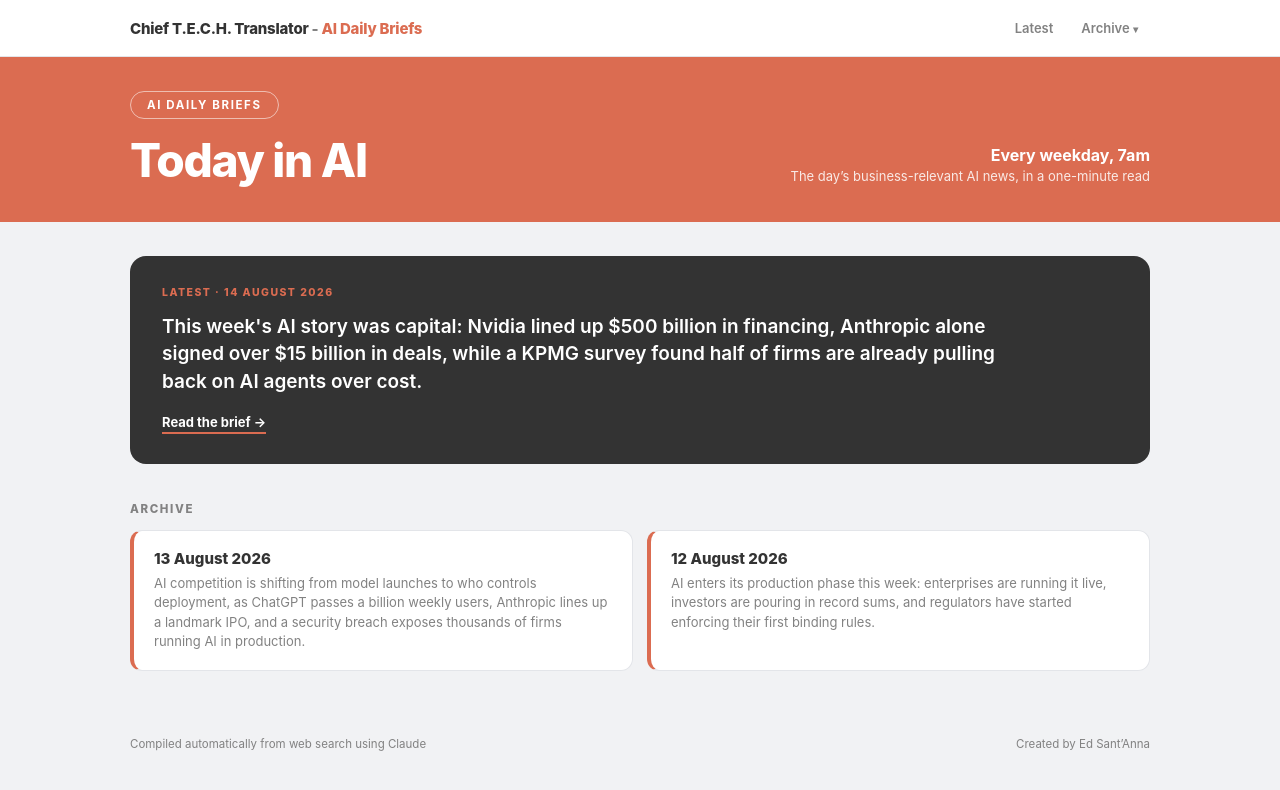
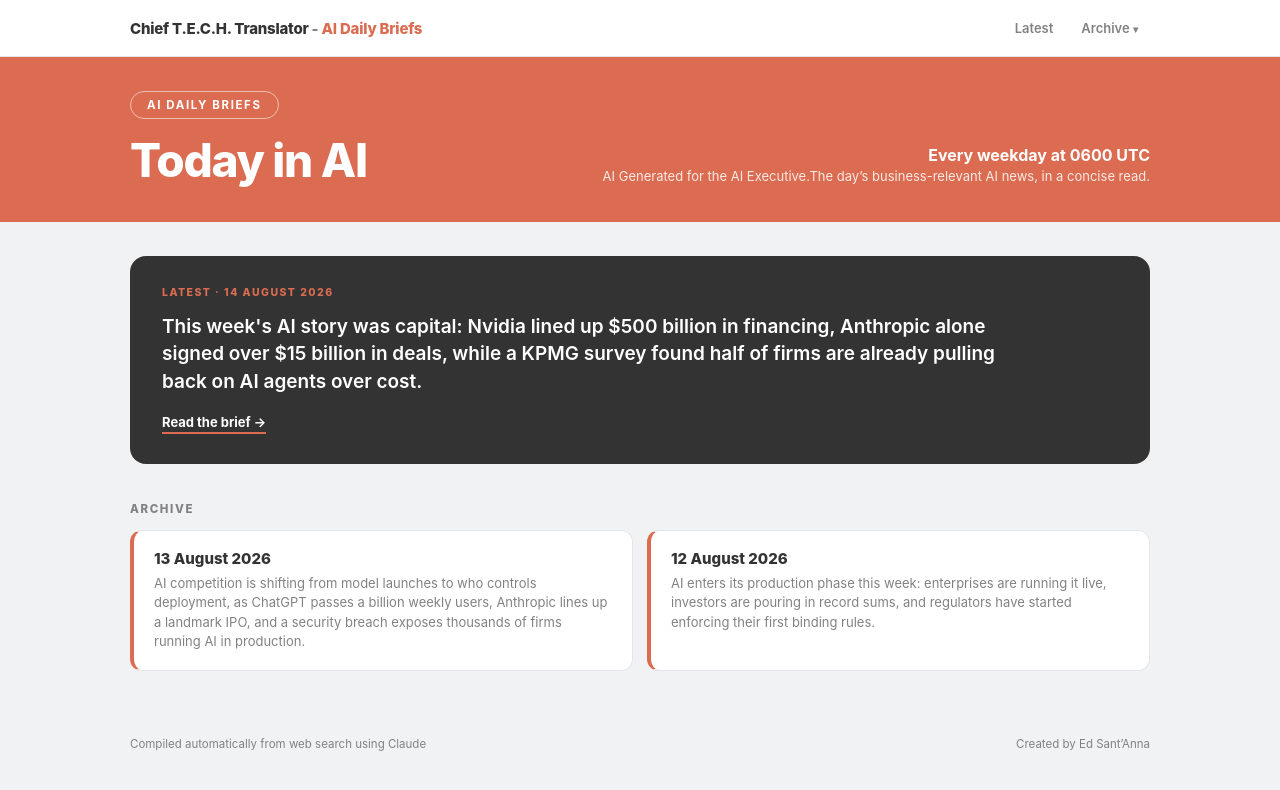
Before and after one commit to ed-santanna/ai-news-briefings-webpage, a plain HTML site: page index.html in a window 1280 px wide. Drawn offline with Linux system fonts and the light colour scheme.

Commit message:
changed writting in the hero "AI Daily" text to cover timezone and the target audience.

```diff
--- a/index.html
+++ b/index.html
@@ -261,8 +261,8 @@
       <div class="hero-row">
         <h1>Today in AI</h1>
         <div class="hero-meta">
-          <div class="hero-date">Every weekday, 7am</div>
-          <div class="hero-sub">The day&#8217;s business-relevant AI news, in a one-minute read</div>
+          <div class="hero-date">Every weekday at 0600 UTC</div>
+          <div class="hero-sub">AI Generated for the AI Executive.The day&#8217;s business-relevant AI news, in a concise read. </div>
         </div>
       </div>
     </div>
```
